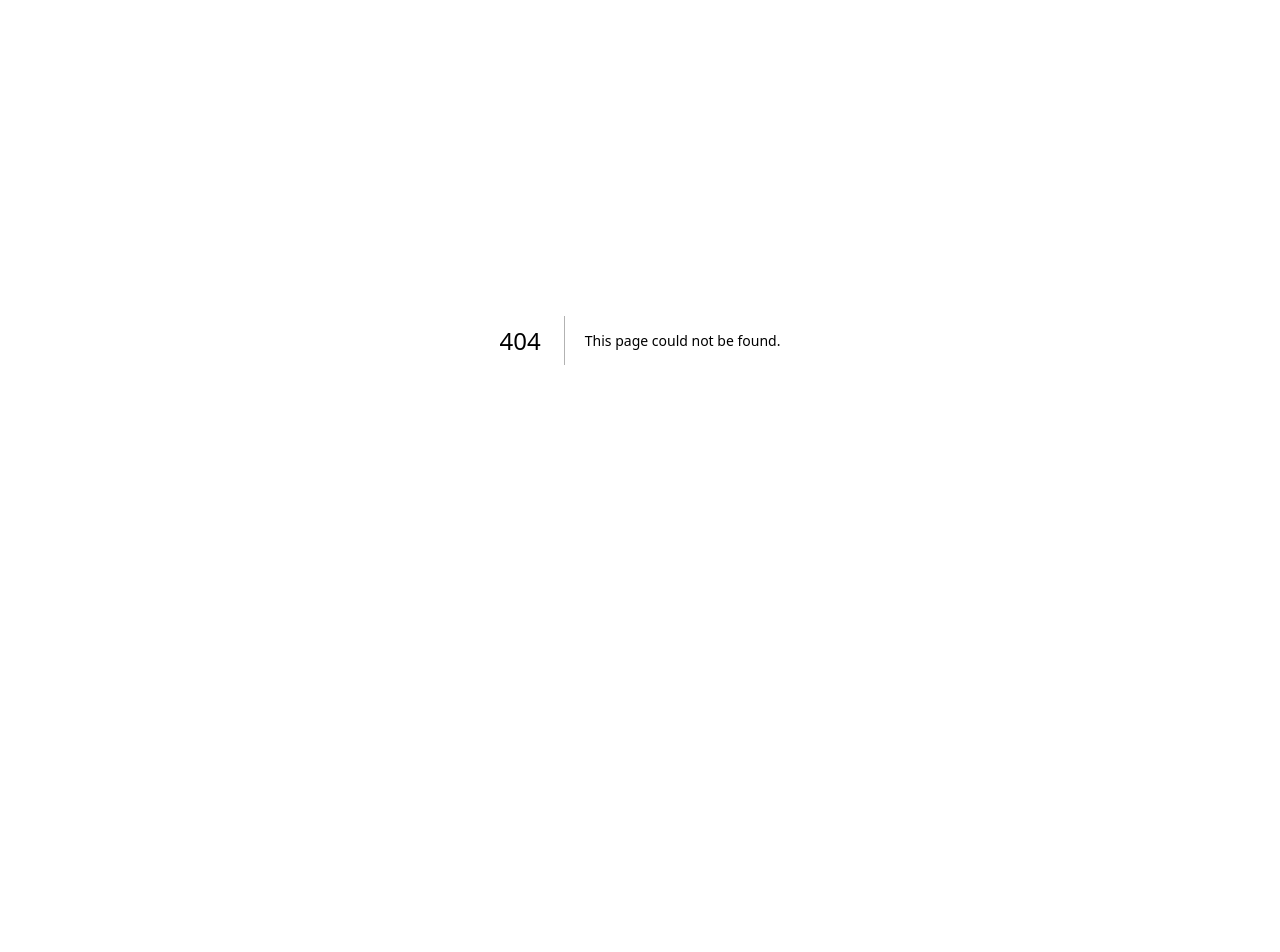
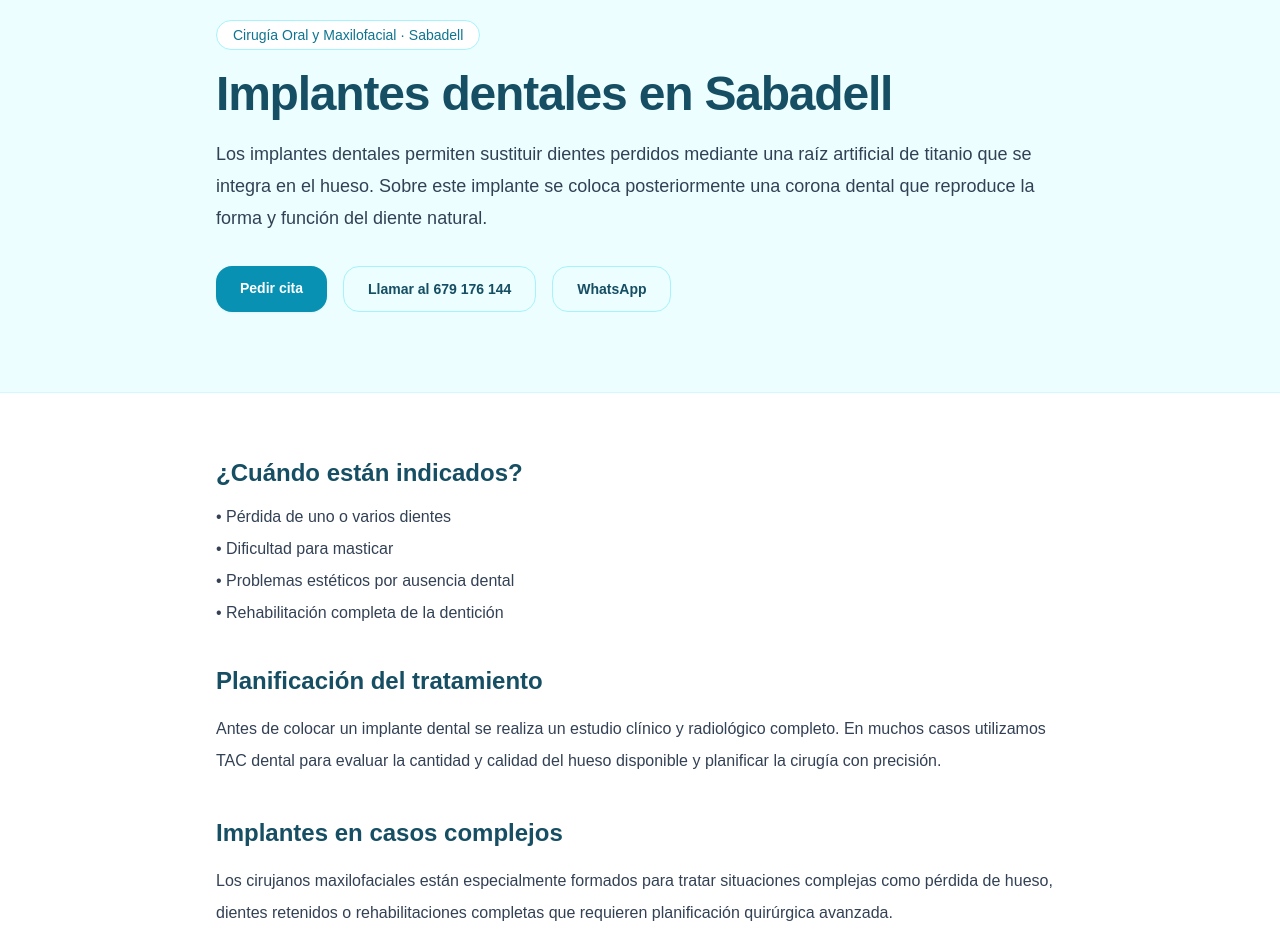
Before and after one commit to alfmgvg/cirujanomaxilofacialsabadell-web, a Next.js app: page /implantes-dentales-sabadell in a window 1280 px wide. Before the commit this address had no page. Shown: the part 60-1012 px from the top of the page. Before the commit the page ends 800 px from the top, so only its background shows below. Built offline with nearby package versions, Linux system fonts and the light colour scheme.

Commit message:
Create page.js

```diff
--- /dev/null
+++ b/app/implantes-dentales-sabadell/page.js
@@ -0,0 +1,94 @@
+export default function Page() {
+  return (
+    <main className="min-h-screen bg-white pb-24 text-cyan-900 selection:bg-cyan-100">
+      <section className="bg-cyan-50 border-b border-cyan-100">
+        <div className="mx-auto max-w-4xl px-6 py-16 lg:py-20">
+          <span className="inline-flex rounded-full border border-cyan-200 bg-white px-4 py-1 text-sm font-medium text-cyan-700">
+            Cirugía Oral y Maxilofacial · Sabadell
+          </span>
+          <h1 className="mt-5 text-4xl font-bold tracking-tight lg:text-5xl">
+            Implantes dentales en Sabadell
+          </h1>
+          <p className="mt-5 text-lg leading-8 text-slate-700">
+            Los implantes dentales permiten sustituir dientes perdidos mediante una raíz artificial
+            de titanio que se integra en el hueso. Sobre este implante se coloca posteriormente
+            una corona dental que reproduce la forma y función del diente natural.
+          </p>
+          <div className="mt-8 flex flex-wrap gap-4">
+            <a
+              href="https://www.quironsalud.com/valles/es/cita-medica#r!/n!/29?dir=next"
+              className="rounded-2xl bg-cyan-600 px-6 py-3 text-sm font-semibold text-white shadow-sm transition hover:bg-cyan-700"
+            >
+              Pedir cita
+            </a>
+            <a
+              href="tel:+34679176144"
+              className="rounded-2xl border border-cyan-200 px-6 py-3 text-sm font-semibold text-cyan-900 transition hover:bg-cyan-100"
+            >
+              Llamar al 679 176 144
+            </a>
+            <a
+              href="https://wa.me/34679176144"
+              className="rounded-2xl border border-cyan-200 px-6 py-3 text-sm font-semibold text-cyan-900 transition hover:bg-cyan-100"
+            >
+              WhatsApp
+            </a>
+          </div>
+        </div>
+      </section>
+
+      <section className="mx-auto max-w-4xl px-6 py-16">
+        <h2 className="text-2xl font-semibold">¿Cuándo están indicados?</h2>
+        <ul className="mt-4 space-y-2 text-slate-700">
+          <li>• Pérdida de uno o varios dientes</li>
+          <li>• Dificultad para masticar</li>
+          <li>• Problemas estéticos por ausencia dental</li>
+          <li>• Rehabilitación completa de la dentición</li>
+        </ul>
+
+        <h2 className="mt-10 text-2xl font-semibold">Planificación del tratamiento</h2>
+        <p className="mt-4 leading-8 text-slate-700">
+          Antes de colocar un implante dental se realiza un estudio clínico y radiológico
+          completo. En muchos casos utilizamos TAC dental para evaluar la cantidad y calidad
+          del hueso disponible y planificar la cirugía con precisión.
+        </p>
+
+        <h2 className="mt-10 text-2xl font-semibold">Implantes en casos complejos</h2>
+        <p className="mt-4 leading-8 text-slate-700">
+          Los cirujanos maxilofaciales están especialmente formados para tratar situaciones
+          complejas como pérdida de hueso, dientes retenidos o rehabilitaciones completas
+          que requieren planificación quirúrgica avanzada.
+        </p>
+
+        <h2 className="mt-10 text-2xl font-semibold">Duración y mantenimiento</h2>
+        <p className="mt-4 leading-8 text-slate-700">
+          Con una correcta planificación quirúrgica, una buena higiene oral y revisiones periódicas,
+          los implantes dentales pueden mantenerse en buen estado durante muchos años. El seguimiento
+          adecuado es fundamental para su éxito a largo plazo.
+        </p>
+
+        <div className="mt-12 rounded-3xl border border-cyan-100 bg-cyan-50 p-8">
+          <h3 className="text-xl font-semibold">¿Quieres valorar un tratamiento con implantes en Sabadell?</h3>
+          <p className="mt-3 leading-7 text-slate-700">
+            Nuestro equipo puede estudiar tu caso y orientarte tanto en tratamientos sencillos como
+            en situaciones quirúrgicas más complejas.
+          </p>
+          <div className="mt-6 flex flex-wrap gap-4">
+            <a
+              href="https://www.quironsalud.com/valles/es/cita-medica#r!/n!/29?dir=next"
+              className="rounded-2xl bg-cyan-600 px-6 py-3 text-sm font-semibold text-white shadow-sm transition hover:bg-cyan-700"
+            >
+              Pedir cita online
+            </a>
+            <a
+              href="https://wa.me/34679176144"
+              className="rounded-2xl border border-cyan-200 px-6 py-3 text-sm font-semibold text-cyan-900 transition hover:bg-cyan-100"
+            >
+              Escribir por WhatsApp
+            </a>
+          </div>
+        </div>
+      </section>
+    </main>
+  );
+}
```
